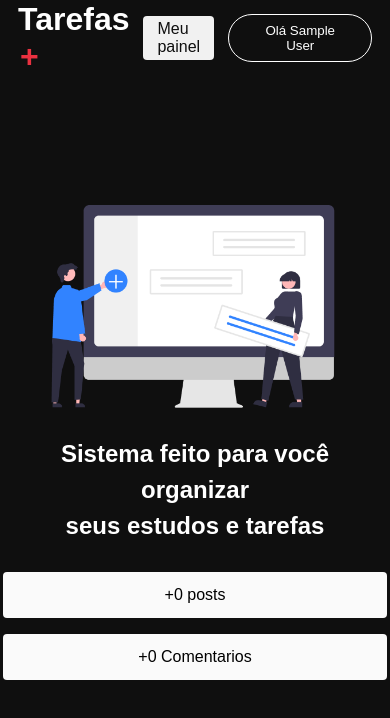
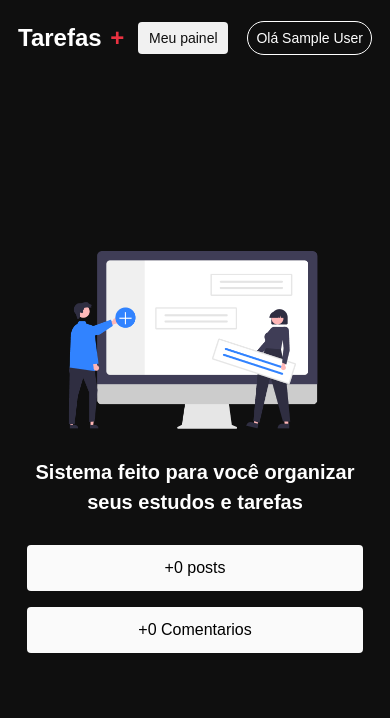
Before and after one commit to dev-vinicius-lima/Tarefa-, a Next.js app: page / in a window 390 px wide. Shown: the top 718 px of the page. Built offline with nearby package versions, Linux system fonts and the light colour scheme; no server answers; the database is empty; sample sign-in values are in the browser's storage.

Commit message:
style: :art: add responsive

```diff
--- a/src/components/Header/Header.module.css
+++ b/src/components/Header/Header.module.css
@@ -65,3 +65,21 @@
 .link:hover {
   transform: scale(1.08);
 }
+
+@media screen and (max-width: 580px) {
+  .logo {
+    font-size: 24px;
+  }
+
+  .link {
+    width: 90px;
+    text-align: center;
+    font-size: 14px;
+    padding: 8px;
+  }
+
+  .loginButton {
+    font-size: 14px;
+    padding: 8px;
+  }
+}
--- a/src/pages/_document.tsx
+++ b/src/pages/_document.tsx
@@ -9,5 +9,5 @@ export default function Document() {
         <NextScript />
       </body>
     </Html>
-  );
+  )
 }
--- a/src/pages/index.tsx
+++ b/src/pages/index.tsx
@@ -33,7 +33,7 @@ export default function Home({ posts, comments }: HomeProps) {
         </section>
       </div>
     </div>
-  );
+  )
 }
 
 export const getStaticProps: GetStaticProps = async () => {
--- a/src/styles/Page.module.css
+++ b/src/styles/Page.module.css
@@ -1,7 +1,7 @@
 .container {
   background-color: #0f0f0f;
   width: 100%;
-  height: calc(100vh - 95px);
+  height: calc(100vh - 76px);
   display: flex;
   justify-content: center;
   align-items: center;
@@ -51,11 +51,11 @@
 
 @media screen and (max-width: 580px) {
   .hero {
-    max-width: 85%;
+    max-width: 75%;
   }
 
   .title {
-    font-size: 24px;
+    font-size: 20px;
   }
 
   .infoContent {
@@ -65,7 +65,7 @@
   }
 
   .box {
-    width: 80%;
+    width: 70%;
     margin-bottom: 1rem;
     text-align: center;
   }
```
